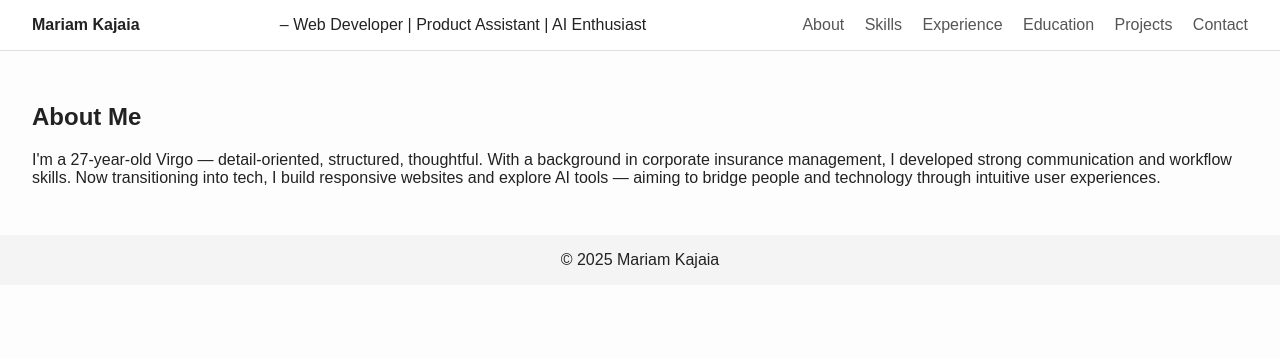
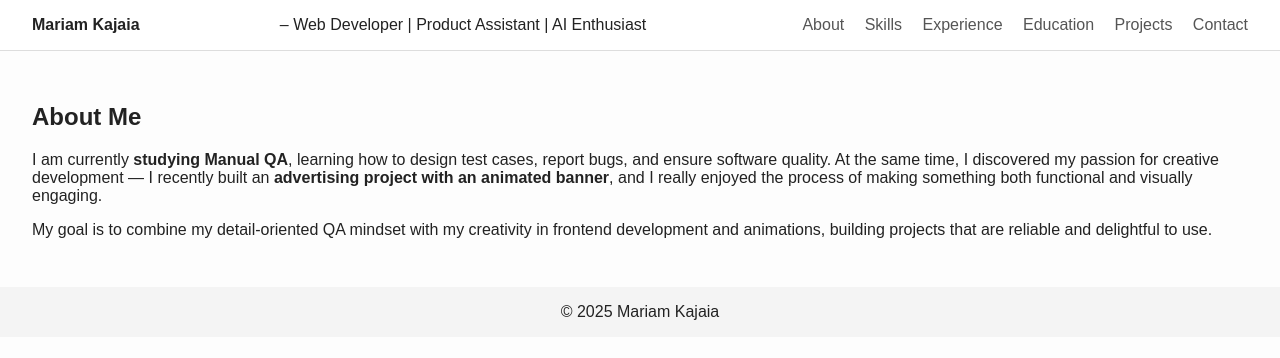
Before and after one commit to maryk1997/my-portfolio, a plain HTML site: page index.html in a window 1280 px wide. Drawn offline with Linux system fonts and the light colour scheme.

Commit message:
Update About section: studying Manual QA + ad project with animated banner

```diff
--- a/index.html
+++ b/index.html
@@ -21,9 +21,20 @@
   </header>
 
   <section id="about">
-    <h2>About Me</h2>
-    <p>I'm a 27-year-old Virgo — detail-oriented, structured, thoughtful. With a background in corporate insurance management, I developed strong communication and workflow skills. Now transitioning into tech, I build responsive websites and explore AI tools — aiming to bridge people and technology through intuitive user experiences.</p>
-  </section>
+  <h2>About Me</h2>
+  <p>
+    I am currently <strong>studying Manual QA</strong>, learning how to design test cases,
+    report bugs, and ensure software quality. At the same time, I discovered my passion
+    for creative development — I recently built an <strong>advertising project with an
+    animated banner</strong>, and I really enjoyed the process of making something both
+    functional and visually engaging.
+  </p>
+  <p>
+    My goal is to combine my detail-oriented QA mindset with my creativity in frontend
+    development and animations, building projects that are reliable and delightful to use.
+  </p>
+</section>
+
 
   <footer>
     © <span id="year"></span> Mariam Kajaia
```
